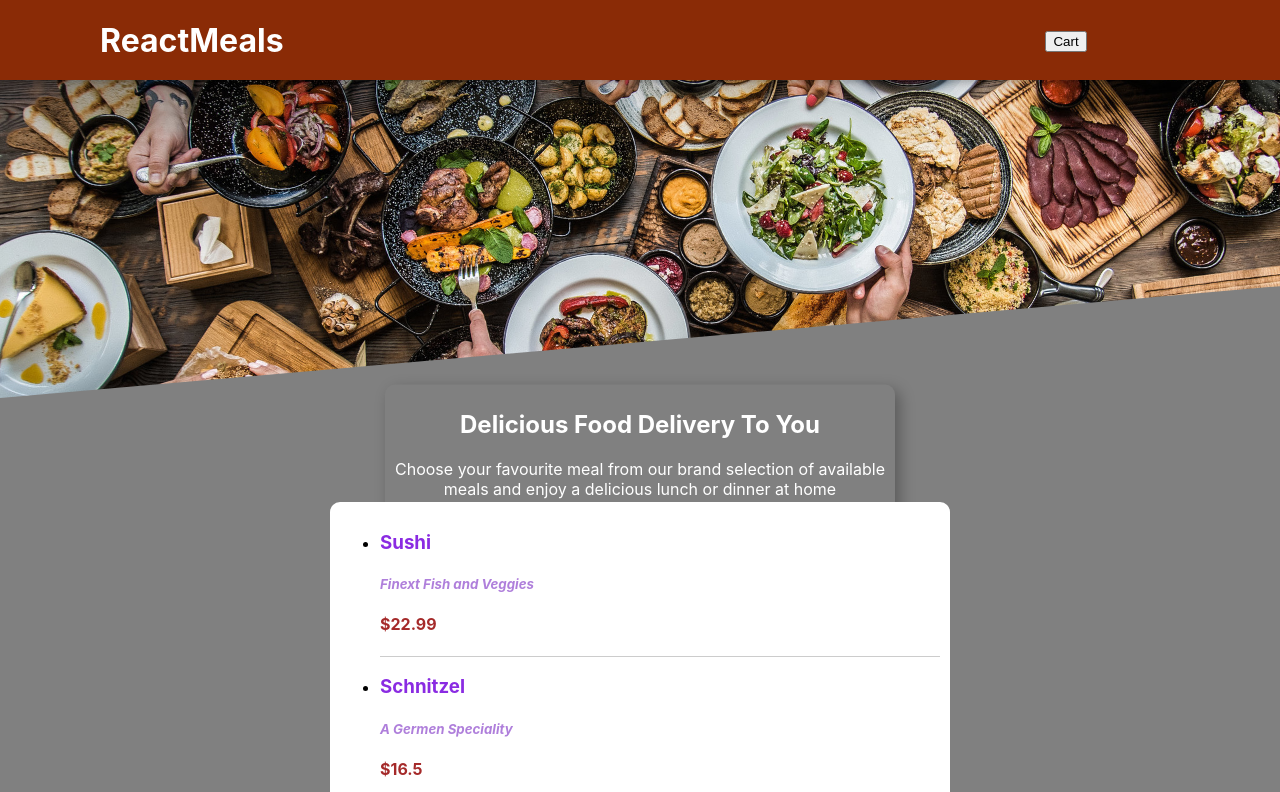
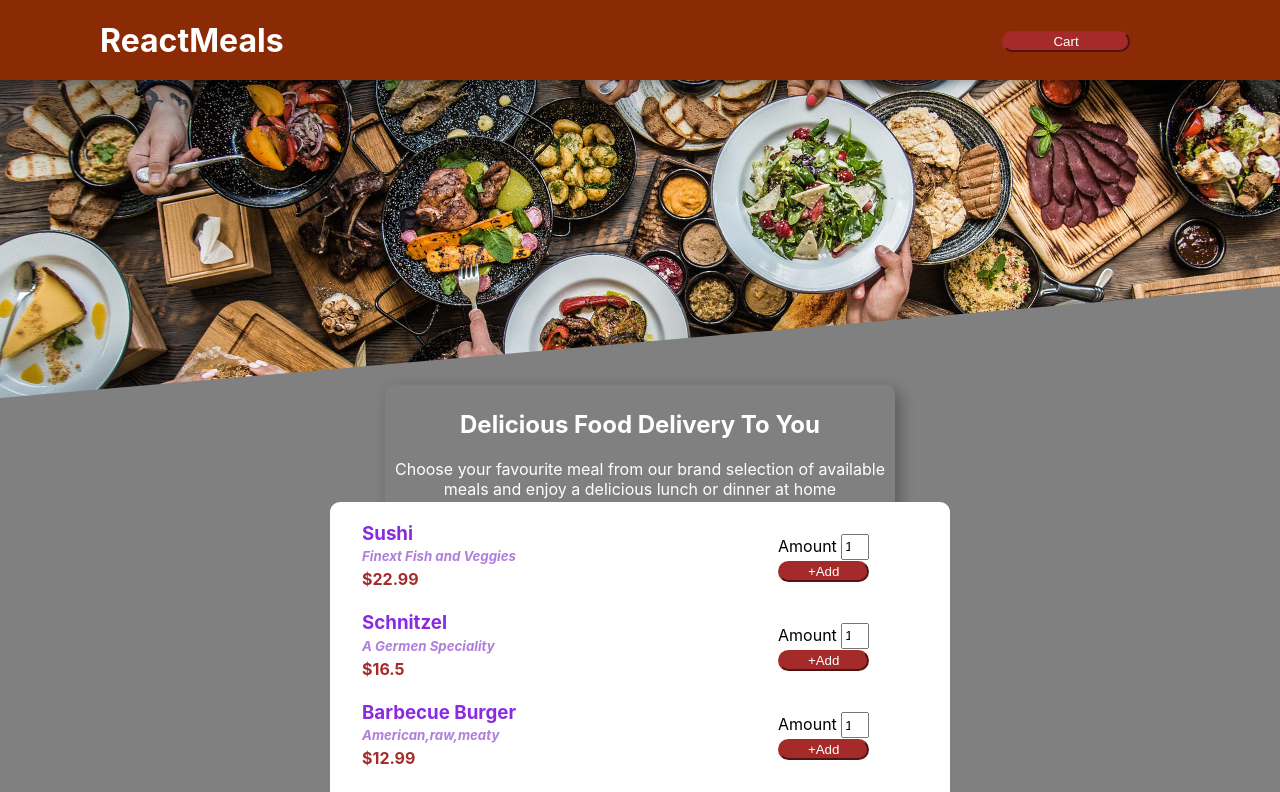
Before and after one commit to ruchitakb7/RestaurentApp_React, a React (Create React App) app in the folder restaurentapp/: page / in a window 1280 px wide. Shown: the top 792 px of the page. Built offline with nearby package versions, Linux system fonts and the light colour scheme.

Commit message:
made a from for amount

```diff
--- /dev/null
+++ b/restaurentapp/src/components/Meals/Amountform.css
@@ -0,0 +1,15 @@
+
+
+input {
+    width:20px;
+    height:20px;
+
+}
+
+button{
+    width: 100%;
+    border-radius: 20px;
+    color: white;
+    background-color: brown;
+    border-color: brown;
+}
--- /dev/null
+++ b/restaurentapp/src/components/Meals/Amountform.js
@@ -0,0 +1,24 @@
+import React,{useState} from "react"
+import './Amountform.css'
+
+const Amountform=(prop)=>{
+  const [amount,setAmount]=useState(1)
+
+  const amountHandler=(event)=>{
+    event.preventDefault()
+         console.log(prop.children)
+  }
+
+    return(
+        <form onSubmit={amountHandler}>
+            <lable>Amount   </lable>
+            <input type="number"
+            value={amount}></input>
+            <div>
+                <button type="submit">+Add</button>
+            </div>
+        </form>
+
+    )
+}
+export default Amountform
--- a/restaurentapp/src/components/Meals/Meals.css
+++ b/restaurentapp/src/components/Meals/Meals.css
@@ -10,6 +10,9 @@
     padding: 10px;
     border-radius: 10px;
     width: 600px;
+}
+tr {
+    border-bottom: 1px solid #ddd
 }
 
 h3{
@@ -26,11 +29,14 @@ h5{
 
 }
 
-li {
-
-    border-bottom: 1px solid #ccc;
+.dishcolumn {
+    padding: 0 20px;
+    text-align: left;
+    line-height: 1px;
 }
 
-li:last-child {
-    border-bottom: none;
+.amountcolumn{
+   align-items: right;
+    padding-left: 240px;
+    padding-top: 0px;
 }
--- a/restaurentapp/src/components/Meals/Meals.js
+++ b/restaurentapp/src/components/Meals/Meals.js
@@ -1,5 +1,6 @@
 import React from "react"
 import "./Meals.css"
+import Amountform from "./Amountform"
 
 const Meals=()=>{
     const DummyMeal=[{dishName:"Sushi",desc:"Finext Fish and Veggies",price:22.99},
@@ -9,21 +10,26 @@ const Meals=()=>{
 
     return(
         <div className="meals_display">
-            <ul>
-                {DummyMeal.map((meal)=>(
-                    <li>
-                        <h3>{meal.dishName}</h3>
-                        <h5>{meal.desc}</h5>
-                        <h4>${meal.price}</h4>
+            <table>
+                {
+                    DummyMeal.map((meal)=>(
+                    <tr>
+                        <td className="dishcolumn">
+                            <h3>{meal.dishName}</h3>
+                            <h5>{meal.desc}</h5>
+                            <h4>${meal.price}</h4>
+                        </td>
+                        <td className="amountcolumn">
+                         <Amountform>{meal.dishName}</Amountform>
+                        </td>
 
-                    </li>
+                    </tr>
 
-                ))
+                    ))
                 }
-            </ul>
+            </table>
+
         </div>
     )
 }
-
-
 export default Meals
```
